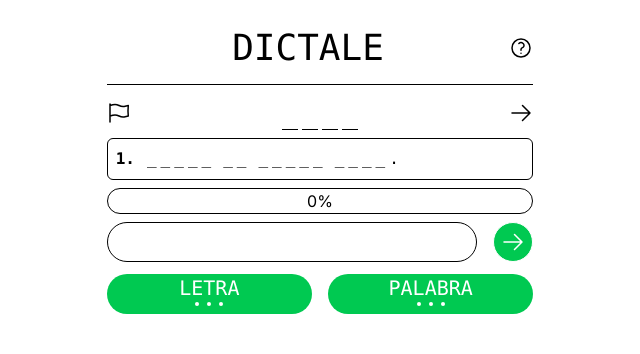
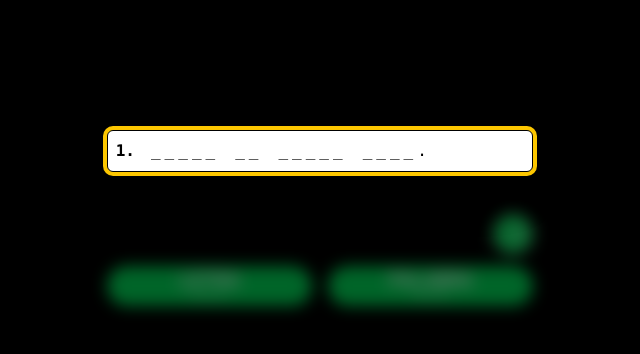
Before and after one commit to BrunZo/dictale, a Next.js app: page / in a window 1280 px wide. Both pictures are taken after a click on the button "PALABRA". Shown: the top 354 px of the page, without its empty margins (320-960 px from the left). Built offline with nearby package versions, Linux system fonts and the light colour scheme.

Commit message:
feat(game): added last features from original game

```diff
--- a/src/app/lib/defs.tsx
+++ b/src/app/lib/defs.tsx
@@ -1,4 +1,4 @@
-import {immerable} from "immer"
+import { immerable } from 'immer';
 
 String.prototype.toPlainLetters = function()
 {
@@ -23,11 +23,16 @@ export class Letter
     this.green = false
   }
 
-  reveal(prompt?: string, green?: boolean)
+  guess(prompt: string)
   {
-    if (!this.revealed && (!prompt || prompt == this.letter))
-      this.green = green
-    this.revealed = this.revealed || !prompt || prompt == this.letter
+    if (prompt === this.letter.toLowerCase())
+      this.reveal(true)
+  }
+
+  reveal(green: boolean)
+  {
+    this.revealed = true
+    this.green = green
   }
 }
 
@@ -42,7 +47,7 @@ export class Word
     this.letters = content.split('').map(letter => new Letter(letter))
   }
 
-  isEqual(prompt: string): string
+  isEqual(prompt: string): boolean
   {
     return this.content.toPlainLetters() == prompt
   }
@@ -57,22 +62,27 @@ export class Word
     return this.letters.filter(letter => letter.revealed && isValidLetter(letter.letter)).length
   }
 
+  isFullyRevealed(): boolean
+  {
+    return this.getRevealedLetterCount() === this.getLetterCount()
+  }
+
   guess(prompt: string)
   {
     if (this.isEqual(prompt))
     {
-      this.letters.forEach(letter => letter.reveal())
+      this.letters.forEach(letter => letter.reveal(false))
     }
   }
 
-  revealLetter(prompt: string)
+  guessLetter(prompt: string)
   {
-    this.letters.forEach(letter => letter.reveal(prompt, true))
+    this.letters.forEach(letter => letter.guess(prompt))
   }
 
-  reveal()
+  reveal(green: boolean)
   {
-    this.letters.forEach(letter => letter.reveal())
+    this.letters.forEach(letter => letter.reveal(green))
   }
 }
 
@@ -105,14 +115,14 @@ export class Definition
     this.words.forEach(word => word.guess(prompt))
   }
 
-  revealLetter(prompt: string)
+  guessLetter(prompt: string)
   {
-    this.words.forEach(word => word.revealLetter(prompt))
+    this.words.forEach(word => word.guessLetter(prompt))
   }
 
-  reveal()
+  reveal(green: boolean)
   {
-    this.words.forEach(word => word.reveal())
+    this.words.forEach(word => word.reveal(green))
   }
 }
 
@@ -126,6 +136,8 @@ export class Game
   guessedWords: string[]
   revealedLetters: string[]
   revealedWords: number[][]
+  uncoveredWords: string[]
+  failedWords: string[]
 
   constructor(word: string, definitions: string[])
   {
@@ -134,6 +146,35 @@ export class Game
     this.guessedWords = []
     this.revealedLetters = []
     this.revealedWords = []
+    this.uncoveredWords = []
+    this.failedWords = []
+  }
+
+  getAllWordsInDefinitions(): string[]
+  {
+    const words: string[] = []
+    this.definitions.forEach(def => {
+      def.words.forEach(word => {
+        const plainWord = word.content.toPlainLetters()
+        if (plainWord && !words.includes(plainWord)) {
+          words.push(plainWord)
+        }
+      })
+    })
+    return words
+  }
+
+  getFullyRevealedWordPositions(): number[][]
+  {
+    const positions: number[][] = []
+    this.definitions.forEach((def, defIndex) => {
+      def.words.forEach((word, wordIndex) => {
+        if (word.isFullyRevealed()) {
+          positions.push([defIndex, wordIndex])
+        }
+      })
+    })
+    return positions
   }
 
   getLetterCount()
@@ -148,54 +189,83 @@ export class Game
 
   riskWordToGuess(prompt: string): 'not-full' | 'correct' | 'wrong'
   {
-    if (!prompt)
-      return 'empty'
-
-    prompt = prompt.toPlainLetters()
-
-    if (this.wordToGuess.isEqual(prompt))
+    if (prompt.length < this.wordToGuess.getLetterCount())
+      return 'not-full'
+    else if (this.wordToGuess.isEqual(prompt.toPlainLetters()))
       return 'correct'
     else
       return 'wrong'
   }
 
-  guessWord(prompt: string): 'empty' | 'already-guessed' | 'ok'
+  guessWord(prompt: string): 'empty' | 'already-guessed' | 'not-found' | 'ok'
   {
-    if (!prompt)
+    let plainPrompt = prompt.toPlainLetters()
+
+    if (!plainPrompt)
       return 'empty'
 
-    if (this.guessedWords.includes(prompt))
+    if (this.guessedWords.includes(plainPrompt))
       return 'already-guessed'
 
-    prompt = prompt.toPlainLetters()
+    this.guessedWords.push(plainPrompt)
 
-    this.definitions.forEach(def => def.guessWord(prompt))
-    this.guessedWords.push(prompt)
+    const wordsInDef = this.getAllWordsInDefinitions()
+    const wordFound = wordsInDef.includes(plainPrompt)
+
+    if (!wordFound) {
+      this.failedWords.push(plainPrompt)
+      return 'not-found'
+    }
+
+    this.definitions.forEach(def => def.guessWord(plainPrompt))
+    return 'ok'
+  }
+
+  guessLetter(prompt: string): 'empty' | 'invalid-letter' | 'already-revealed' | 'no-letters-left' | 'ok'
+  {
+    let plainPrompt = prompt.toPlainLetters()
+
+    if (!plainPrompt)
+      return 'empty'
+
+    if (!isValidLetter(plainPrompt))
+      return 'invalid-letter'
+
+    if (this.revealedLetters.includes(plainPrompt))
+      return 'already-revealed'
+
+    if (this.revealedLetters.length >= 3)
+      return 'no-letters-left'
+
+    this.definitions.forEach(def => def.guessLetter(plainPrompt))
+    this.wordToGuess.guessLetter(plainPrompt)
+    this.revealedLetters.push(plainPrompt)
 
     return 'ok'
   }
 
-  revealLetter(prompt: string): 'empty' | 'invalid-letter' | 'already-revealed' | 'ok'
+  revealWord(position: number[]): 'empty' | 'invalid-position' | 'already-revealed' | 'no-reveals-left' | 'ok'
   {
-    if (!prompt)
-      return 'empty'
+    if (!position || position.length !== 2)
+      return 'invalid-position'
 
-    if (!isValidLetter(prompt))
-      return 'invalid-letter'
+    const [defIndex, wordIndex] = position
 
-    if (this.revealedLetters.includes(prompt))
+    if (defIndex < 0 || defIndex >= this.definitions.length)
+      return 'invalid-position'
+
+    if (wordIndex < 0 || wordIndex >= this.definitions[defIndex].words.length)
+      return 'invalid-position'
+
+    const word = this.definitions[defIndex].words[wordIndex]
+
+    if (word.isFullyRevealed())
       return 'already-revealed'
 
-    prompt = prompt.toLowerCase()
-    this.definitions.forEach(def => def.revealLetter(prompt))
-    this.revealedLetters.push(prompt)
+    if (this.revealedWords.length >= 3)
+      return 'no-reveals-left'
 
-    return 'ok'
-  }
-
-  revealWord(position: number[]): 'empty' | 'invalid-position' | 'already-revealed' | 'ok'
-  {
-    // TODO
+    word.reveal(true)
     this.revealedWords.push(position)
     return 'ok'
   }
--- a/src/app/page.tsx
+++ b/src/app/page.tsx
@@ -2,6 +2,7 @@
 
 import { useState } from 'react';
 import { produce } from 'immer';
+import clsx from 'clsx';
 
 import Header from './ui/header';
 import Target from './ui/target';
@@ -18,11 +19,15 @@ import { Game } from './lib/defs';
 const errorMessages = {
   'empty': 'Por favor, ingrese una palabra.',
   'not-found': 'La palabra ingresada no es correcta.',
+  'not-full': 'Complete la palabra.',
   'already-guessed': 'La palabra ya fue adivinada.',
   'invalid-letter': 'Por favor, ingrese una letra.',
   'already-revealed': 'La letra ya fue revelada.',
+  'invalid-position': 'Posición inválida.',
+  'no-reveals-left': 'Ya has usado todas tus pistas.',
+  'no-letters-left': 'Ya has usado todas tus pistas.',
+  'wrong': 'Incorrecto.',
   'ok': '',
-  'wrong': 'Incorrecto.'
 }
 
 export default function Page()
@@ -31,17 +36,35 @@ export default function Page()
 
   const [finalWord, setFinalWord] = useState<string>('')
   const [guessedWordError, setGuessedWordError] = useState<string>('')
-  const [revealingWord, setRevealingWord] = useState<bool>(false)
+  const [revealingWord, setRevealingWord] = useState<boolean>(false)
+  const [gameEnded, setGameEnded] = useState<boolean>(false)
+  const [gameWon, setGameWon] = useState<boolean>(false)
 
-  const riskWordToGuess = (prompt: string) => {
+  const riskWordToGuess = () => {
+    if (gameEnded) return
+
+    if (finalWord.includes('_') || !finalWord) {
+      setGuessedWordError('Por favor, complete la palabra final.')
+      return
+    }
+
     setGame(produce(game, draft => {
       const response = draft.riskWordToGuess(finalWord)
-      console.log(finalWord)
-      setGuessedWordError(errorMessages[response])
+      if (response === 'correct') {
+        setGameWon(true)
+        setGameEnded(true)
+      } else if (response === 'wrong') {
+        setGameWon(false)
+        setGameEnded(true)
+      } else {
+        setGuessedWordError(errorMessages[response] || 'Error desconocido.')
+      }
     }))
   }
 
   const guessWord = (prompt: string) => {
+    if (gameEnded) return
+
     setGame(produce(game, draft => {
       const response = draft.guessWord(prompt)
       setGuessedWordError(errorMessages[response])
@@ -49,47 +72,107 @@ export default function Page()
   }
 
   const revealLetter = (letter: string) => {
+    if (gameEnded) return
+
     setGame(produce(game, draft => {
-      const response = draft.revealLetter(letter)
+      const response = draft.guessLetter(letter)
       setGuessedWordError(errorMessages[response])
     }))
   }
 
   const startRevealWord = () => {
+    if (gameEnded) return
+
+    if (game.revealedWords.length >= 3) {
+      setGuessedWordError(errorMessages['no-reveals-left'])
+      return
+    }
+
     setRevealingWord(!revealingWord)
+    setGuessedWordError('')
   }
 
   const revealWord = (position: number[]) => {
-    // TODO
+    if (gameEnded || !revealingWord) return
+
+    setGame(produce(game, draft => {
+      const response = draft.revealWord(position)
+      if (response === 'ok')
+        setRevealingWord(false)
+      else
+        setGuessedWordError(errorMessages[response] || 'Error al revelar palabra.')
+    }))
   }
 
   const progress = Math.floor(100 * game.getRevealedLetterCount() / game.getLetterCount())
 
   return (
-    <div className='flex flex-col items-center'>
-      <div className='flex flex-col gap-2 unselectable pt-3 w-1/3'>
-        <div className={revealingWord ? 'screen-blur' : 'screen-blur hidden'} />
+    <div className='flex flex-col items-center relative'>
+      {revealingWord && (
+        <div className='fixed inset-0 bg-black bg-opacity-20 z-0' />
+      )}
+      <div className='flex flex-col gap-2 unselectable pt-3 w-1/3 relative z-10'>
+        <div className={clsx({
+          'blur-sm opacity-50 pointer-events-none': revealingWord
+        })}>
           <Header />
           <hr />
-        <div className='relative mt-2'>
+          <div className='relative mt-4 mb-2'>
             <div className='flex justify-center gap-2'>
               <SurrenderButton />
               <FinalWord wordToGuess={game.wordToGuess} onFinalWordChange={setFinalWord}/>
-            <RiskFinalButton riskWordToGuessHandler={riskWordToGuess} />
+              <RiskFinalButton riskWordToGuessHandler={riskWordToGuess} disabled={gameEnded} />
             </div>
-          <Target />
           </div>
-        <div className='border rounded-md p-2'>
+        </div>
+        <div className={`border rounded-md p-2 relative z-20 ${revealingWord ? 'ring-4 ring-yellow-400 ring-opacity-50 shadow-2xl bg-white' : ''}`}>
           <div className='bg-icon-container'>
             <i className='fa fa-bookmark top-left-bookmark' />
           </div>
-          <Definitions definitions={game.definitions}/>
+          <Definitions
+            definitions={game.definitions}
+            revealingWord={revealingWord}
+            revealedWords={game.getFullyRevealedWordPositions()}
+            onWordClick={revealWord}
+          />
         </div>
+        <div className={clsx({
+          'blur-sm opacity-50 pointer-events-none': revealingWord,
+          'flex flex-col gap-2': true,
+        })}>
           <Progress progress={progress}/>
+          <div className='flex flex-col gap-4'>
+            <div className='flex-1'>
               <GuessWordInput
                 guessWordHandler={guessWord}
                 errorMsg={guessedWordError}
               />
+            </div>
+            {game.failedWords.length > 0 && (
+              <div className='flex-shrink-0 w-full border rounded-md p-2'>
+                <div className='text-sm font-semibold underline mb-1'>
+                  Fallos ({game.failedWords.length})
+                </div>
+                <ul className='text-xs space-y-1'>
+                  {game.failedWords.length > 6 ? (
+                    <>
+                      {game.failedWords.slice(0, 2).map((word, i) => (
+                        <li key={i}>{word.toUpperCase()}</li>
+                      ))}
+                      <li className='text-gray-500'>...</li>
+                      {game.failedWords.slice(-3).map((word, i) => (
+                        <li key={game.failedWords.length - 3 + i}>{word.toUpperCase()}</li>
+                      ))}
+                    </>
+                  ) : (
+                    game.failedWords.map((word, i) => (
+                      <li key={i}>{word.toUpperCase()}</li>
+                    ))
+                  )}
+                </ul>
+              </div>
+            )}
+          </div>
           <div className='flex justify-center gap-4 mt-1'>
             <RevealLetterInput
               revealedLetters={game.revealedLetters}
@@ -100,10 +183,17 @@ export default function Page()
               revealWordHandler={startRevealWord}
             />
           </div>
-        { /*
-        <Message/>
-        <EndGame/>
-        */ }
+          {gameEnded && (
+            <div className='mt-4 p-4 border rounded-md text-center'>
+              <div className={`text-2xl font-bold ${gameWon ? 'text-green-600' : 'text-red-600'}`}>
+                {gameWon ? '¡Has adivinado la palabra!' : 'Más suerte la próxima vez...'}
+              </div>
+              <div className='mt-2 text-sm text-gray-600'>
+                La palabra era: <span className='font-bold'>{game.wordToGuess.content.toUpperCase()}</span>
+              </div>
+            </div>
+          )}
+        </div>
       </div>
     </div>
   );
--- a/src/app/ui/definitions.tsx
+++ b/src/app/ui/definitions.tsx
@@ -1,17 +1,36 @@
 import { Definition } from "../lib/defs"
 
-export default function Definitions({ definitions }: {
+export default function Definitions({ definitions, revealingWord, revealedWords, onWordClick }: {
   definitions: Definition[]
+  revealingWord?: boolean
+  revealedWords?: number[][]
+  onWordClick?: (position: number[]) => void
 }) {
+  const isWordRevealed = (defIndex: number, wordIndex: number): boolean => {
+    return revealedWords?.some(pos => pos[0] === defIndex && pos[1] === wordIndex) || false
+  }
+
+  const handleWordClick = (defIndex: number, wordIndex: number) => {
+    if (revealingWord && onWordClick) {
+      onWordClick([defIndex, wordIndex])
+    }
+  }
+
   return (
     <div className='flex flex-col gap-2 font-mono'>
       {definitions.map((def, i) => (
         <div key={i} className='flex flex-wrap items-start gap-x-3'>
           <span className='font-semibold'>{i+1}.</span>
-          {def.words.map((word, j) => (
+          {def.words.map((word, j) => {
+            const wordRevealed = isWordRevealed(i, j)
+            const isClickable = revealingWord && !wordRevealed
+
+            return (
               <div
                 key={j}
-              className='flex gap-x-1'
+                className={`flex gap-x-1 ${isClickable ? 'cursor-pointer hover:bg-yellow-100 rounded px-1' : ''}`}
+                onClick={() => handleWordClick(i, j)}
+                title={isClickable ? 'Click para revelar esta palabra' : ''}
               >
                 {word.letters.map((letter, k) => (
                   <div
@@ -22,7 +41,8 @@ export default function Definitions({ definitions }: {
                   </div>
                 ))}
               </div>
-          ))}
+            )
+          })}
         </div>
       ))}
     </div>
--- a/src/app/ui/reveal-word.tsx
+++ b/src/app/ui/reveal-word.tsx
@@ -2,17 +2,31 @@ export default function RevealWordInput({ revealedWords, revealWordHandler }: {
   revealedWords: number[][]
   revealWordHandler: () => void
 }) {
+  const totalReveals = revealedWords.length
+  const isDisabled = totalReveals >= 3
+
   return (
     <>
       <button
-        className='w-full bg-green-500 hover:bg-green-700 text-white pb-2 rounded-full'
+        className={`w-full text-white pb-2 rounded-full ${
+          isDisabled
+            ? 'bg-gray-300 cursor-not-allowed'
+            : 'bg-green-500 hover:bg-green-700'
+        }`}
         onClick={() => revealWordHandler()}
+        disabled={isDisabled}
       >
         <span className='text-xl font-mono'> PALABRA </span>
         <div className='flex gap-2 justify-center'>
-          <div className='w-1 h-1 bg-white rounded-full' />
-          <div className='w-1 h-1 bg-white rounded-full' />
-          <div className='w-1 h-1 bg-white rounded-full' />
+          <div className={`w-1 h-1 rounded-full ${
+            totalReveals === 0 ? 'bg-white' : 'bg-gray-300'
+          }`} />
+          <div className={`w-1 h-1 rounded-full ${
+            totalReveals <= 1 ? 'bg-white' : 'bg-gray-300'
+          }`} />
+          <div className={`w-1 h-1 rounded-full ${
+            totalReveals <= 2 ? 'bg-white' : 'bg-gray-300'
+          }`} />
         </div>
       </button>
     </>
--- a/src/app/ui/risk-final-button.tsx
+++ b/src/app/ui/risk-final-button.tsx
@@ -1,13 +1,15 @@
 import { ArrowRightIcon } from "@heroicons/react/24/outline";
 
-export default function RiskFinalButton({ riskWordToGuessHandler } : {
+export default function RiskFinalButton({ riskWordToGuessHandler, disabled } : {
   riskWordToGuessHandler: () => void
+  disabled?: boolean
 }) {
   return (
     <div>
       <button
-        className='flex items-center'
-	onClick={riskWordToGuessHandler}
+        className={`flex items-center ${disabled ? 'opacity-50 cursor-not-allowed' : 'hover:bg-gray-100 rounded'}`}
+        onClick={riskWordToGuessHandler}
+        disabled={disabled}
       >
         <ArrowRightIcon width={24} height={24} />
       </button>
--- a/src/app/ui/target.tsx
+++ /dev/null
@@ -1,12 +0,0 @@
-export default function Target() {
-  return (
-    <div className="target-container">
-      <div className="target-border">
-        <div className="target-line" />
-        <div className="target-line" />
-        <div className="target-line" />
-        <div className="target-line" />
-      </div>
-    </div>
-  )
-}
```
Also changed, not shown: src/app/ui/final-word.tsx (+4 -4 lines). Lines whose indentation alone changed are shown as unchanged.
